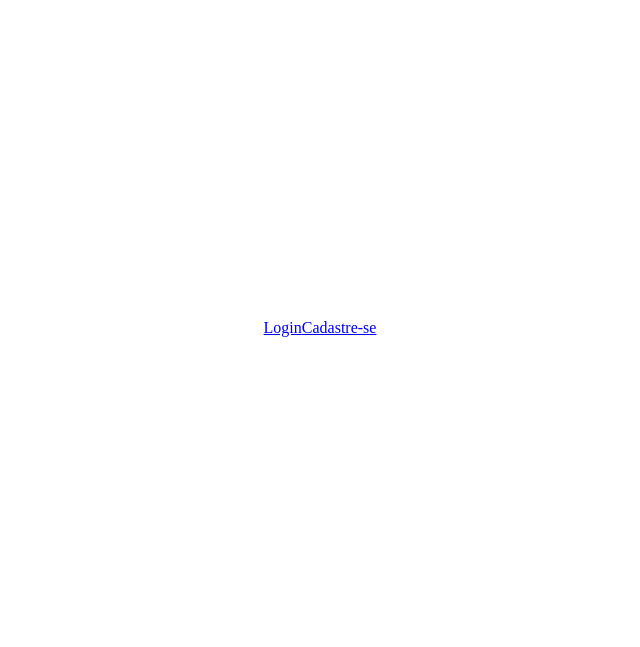
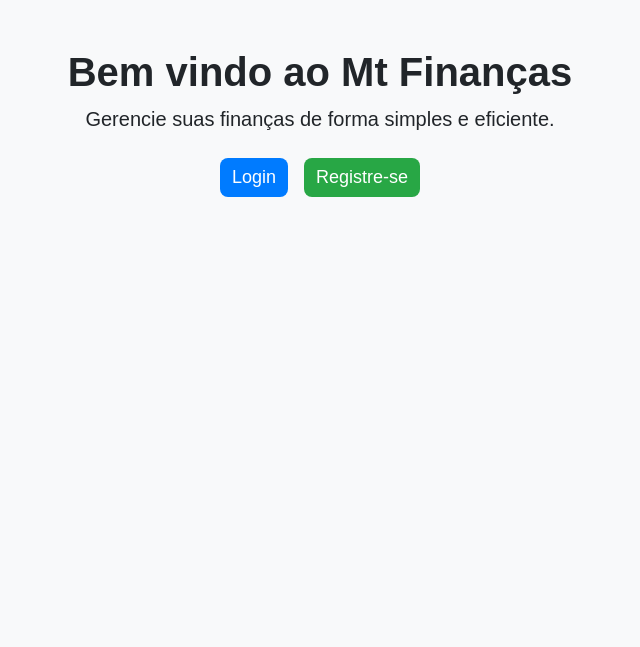
Before and after one commit to Mptp2000/finance-web-app, a Flask app: page / in a window 1280 px wide. Before the commit the part shown is almost empty. Shown: the top 647 px of the page, without its empty margins (320-960 px from the left). Run offline with Flask 3, Linux system fonts and the light colour scheme; parts of the project's set-up code (start-up, migrations or seed data) failed here and were passed over.

Commit message:
Adicionado bootstrap no front, implementado na página de login, juntamente com estilo css.

```diff
--- a/static/index.css
+++ b/static/index.css
@@ -1,8 +1,40 @@
+body{
+    background-color: #f8f9fa;
+    font-family: Arial, sans-serif
+}
+
+h1{
+    font-size: 2.5rem;
+    font-weight: bold;
+}
+
+
 .btn{
+    padding: 1opx 2opx;
+    font-size: 18px;
+    border-radius: 8px;
+    text-decoration: none;
 
-    justify-content: center;
-    align-items: center;
-    margin: 0;
-    display: flex;
-    height: 80vh;
 }
+
+.btn-primary{
+    background-color: #007bff;
+    border: none
+
+}
+
+.btn-primary:hover{
+    background-color: #0056b3;
+
+}
+
+.btn-sucess{
+    background-color: #28a745;
+    border: none;
+    color: #ffff
+}
+
+.btn-sucess:hover{
+    background-color: #218838;
+    color: #ffff
+}
--- a/templates/index.html
+++ b/templates/index.html
@@ -1,22 +1,36 @@
-
 <!DOCTYPE html>
 <html lang="pt-br">
  <head>
 
     <meta charset="UTF-8">
-    <meta name="viewport" content="width=device-width, initial-scale=1.0">
-    <link rel="stylesheet" href="{{ url_for('static' , filename='index.css' )}}">
+    <meta name="viewport" content="width=device-width", initial-scale="1.0">
+
+    <link href="https://cdn.jsdelivr.net/npm/bootstrap@5.3.0/dist/css/bootstrap.min.css" rel="stylesheet">
+
+
+    <link rel="stylesheet" href="{{ url_for('static', filename='index.css')  }}">
+
     <title>Mt Finanças</title>
+
  </head>
  <body>
- <div class="btn">
-  <a href="{{ url_for('login')}}">Login</a>
 
-  <a href="{{ url_for('register')}}">Cadastre-se </a>
+    <div class="container text-center mt-5">
 
+        <h1 class="text_primary">Bem vindo ao Mt Finanças</h1>
+        <p class="lead">Gerencie suas finanças de forma simples e eficiente. </p>
+
+
+        <div class="d-flex justify-content-center gap-3 mt-4">
+
+
+            <a class="btn btn-primary" href="{{  url_for('login')  }}">Login</a>
+            <a class="btn btn-sucess" href="{{ url_for(  'register'  )}}">Registre-se</a>
 
 
         </div>
 
+    </div>
  </body>
+
 </html>
```
Lines whose indentation alone changed are shown as unchanged.
